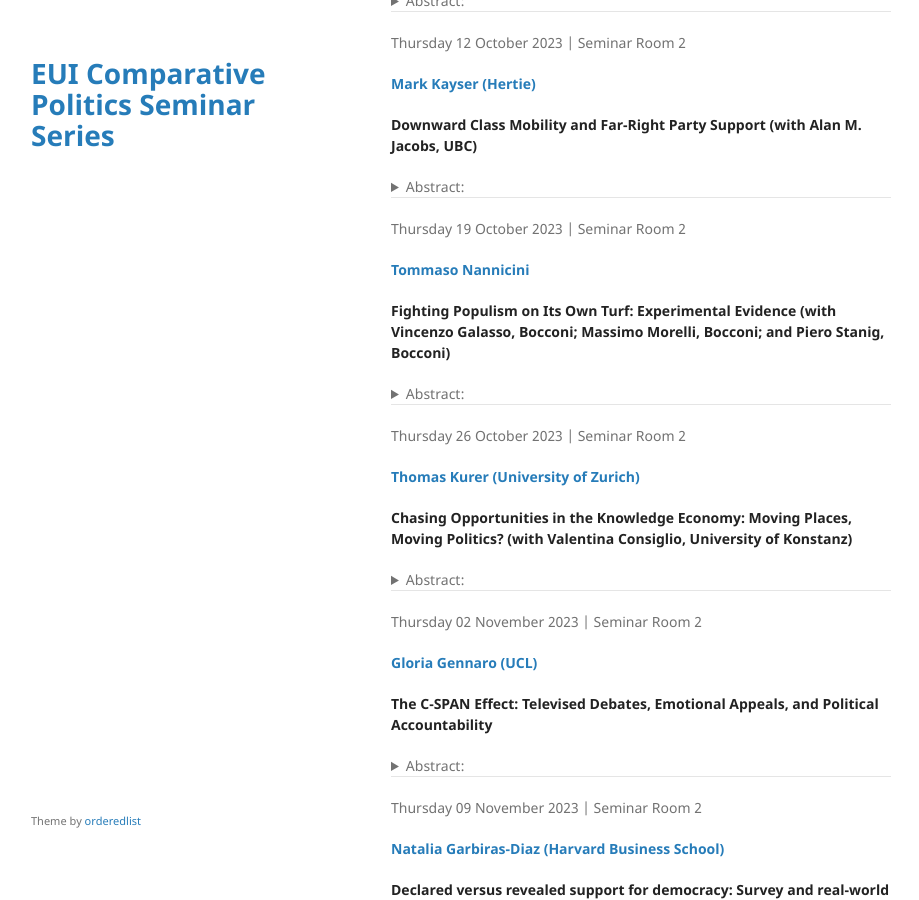
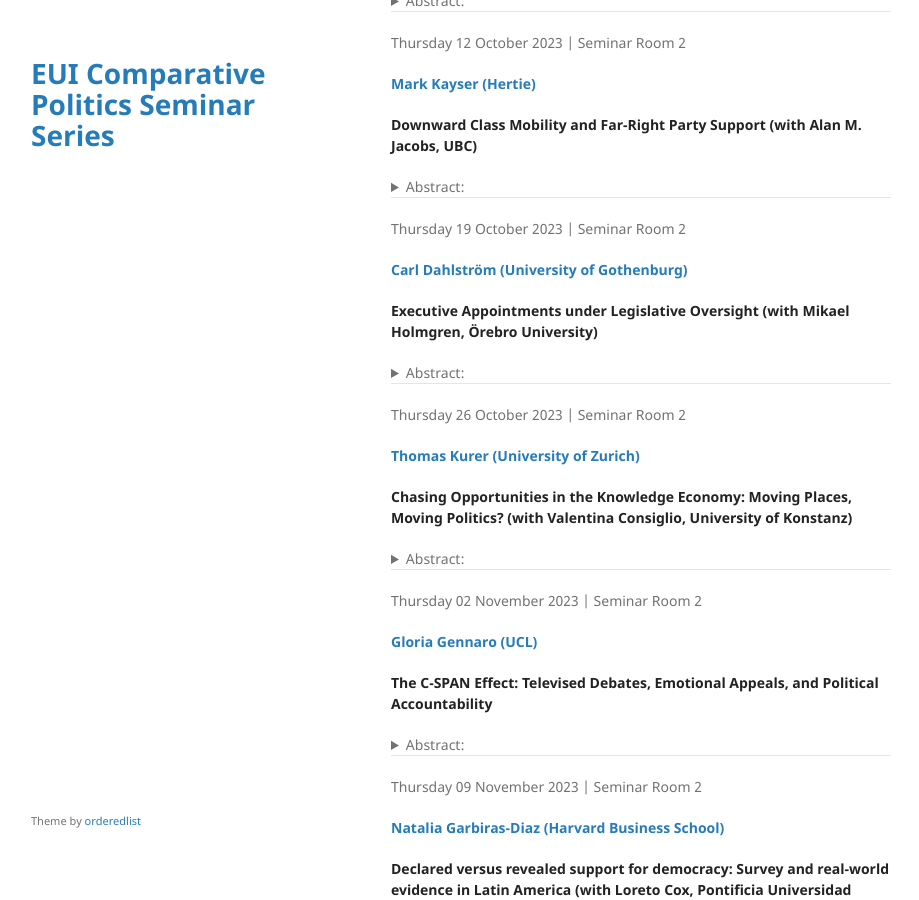
Before and after one commit to cpss-eui/cpss-eui.github.io, a Jekyll site: the page built from index.md, in a window 1280 px wide and 900 px high, scrolled down 681 px. Shown: the whole window, without its empty margins (179-1098 px from the left). Built offline with Jekyll 4.4.1, drawn with Linux system fonts in a browser that asks for light colours; our own code applies the rules of GitHub Pages for plain Markdown files; some of the changed lines change nothing that is shown.

Commit message:
See https://github.com/cpss-eui/comparative-politics-seminar-series/commit/5a953a2cfb7c40f53bec9e7886660f480c63baa7 from refs/heads/main

```diff
--- a/index.md
+++ b/index.md
@@ -91,42 +91,31 @@
 <hr>
 Thursday 19 October 2023 | Seminar Room 2
 <p>
-<strong><a href='https://www.tommasonannicini.eu/en/'>Tommaso
-Nannicini</a></strong>
+<strong><a href='https://www.gu.se/en/about/find-staff/carldahlstrom'>Carl
+Dahlström (University of Gothenburg)</a></strong>
 </p>
 
-**Fighting Populism on Its Own Turf: Experimental Evidence (with
-Vincenzo Galasso, Bocconi; Massimo Morelli, Bocconi; and Piero Stanig,
-Bocconi)**
+**Executive Appointments under Legislative Oversight (with Mikael
+Holmgren, Örebro University)**
 
 <details>
 <summary>Abstract:</summary>
 <p>
-We evaluate how traditional parties may respond to populist parties on
-issues that are particularly fitting for populist messages. The testing
-ground is the 2020 Italian referendum on the reduction of members of
-Parliament. We implemented a large-scale field experiment with almost
-one million impressions of programmatic advertising, a concomitant
-survey experiment, and a follow-up survey in 2023. Our treatments
-consisted of two video ads: an informative video on the likely costs of
-cutting MPs aimed at deconstructing the populist narrative, and a
-trust-reducing video aimed at attacking the credibility of populist
-politicians. Our field experiment shows that the latter video is more
-effective at capturing the viewers’ attention, and it also decreases the
-“yes” votes in favor of cutting MPs. This effect is driven by a
-reduction in turnout rather than by an increase in the “no” votes, that
-is, the randomized campaign is effective mainly because of
-demobilization. Consistently with this mechanism, treatment effects are
-larger in municipalities with less college graduates, more people out of
-the labor force, larger populist votes in the previous elections, and
-smaller in size. The survey experiment corroborates the field findings.
-In the subsequent National election in 2022, municipalities treated with
-the anti-populist campaign vote more for a “new” populist party,
-Brothers of Italy, and less for both traditional parties and the “old”
-populists targeted in the 2020 campaign. The follow-up survey shows
-that, in treated municipalities, interest in politics and trust in
-institutions decrease, and the new populists fare better than the
-others, disclosing the existence of a peculiar populist dynamics.
+A large literature argues that the executive’s appointment powers may
+bestow them with a significant policy advantage against the legislature.
+In practice, however, the legislature may also deploy a variety of
+instruments to strike back at the executive. In this paper, we field
+five decades’ worth of data from the Swedish government to investigate
+whether the executive might adapt their appointment strategies to
+legislative pressures. We take advantage of a vast system of ad-hoc
+commissions that the Swedish ministers have developed over time to track
+their sensitivity to the parliament’s partisan composition. We find
+that, while the ministers generally oversample appointees from their own
+parties, the overall distribution of political appointees also tends to
+shift along with the parliament’s balance of power. In line with recent
+theories of interbranch relations, our results highlight both the
+executive’s penchant for strategic appointments and the legislature’s
+constraining reach.
 </p>
 </details>
 <hr>
```
Also changed, not shown: 1 other file.
